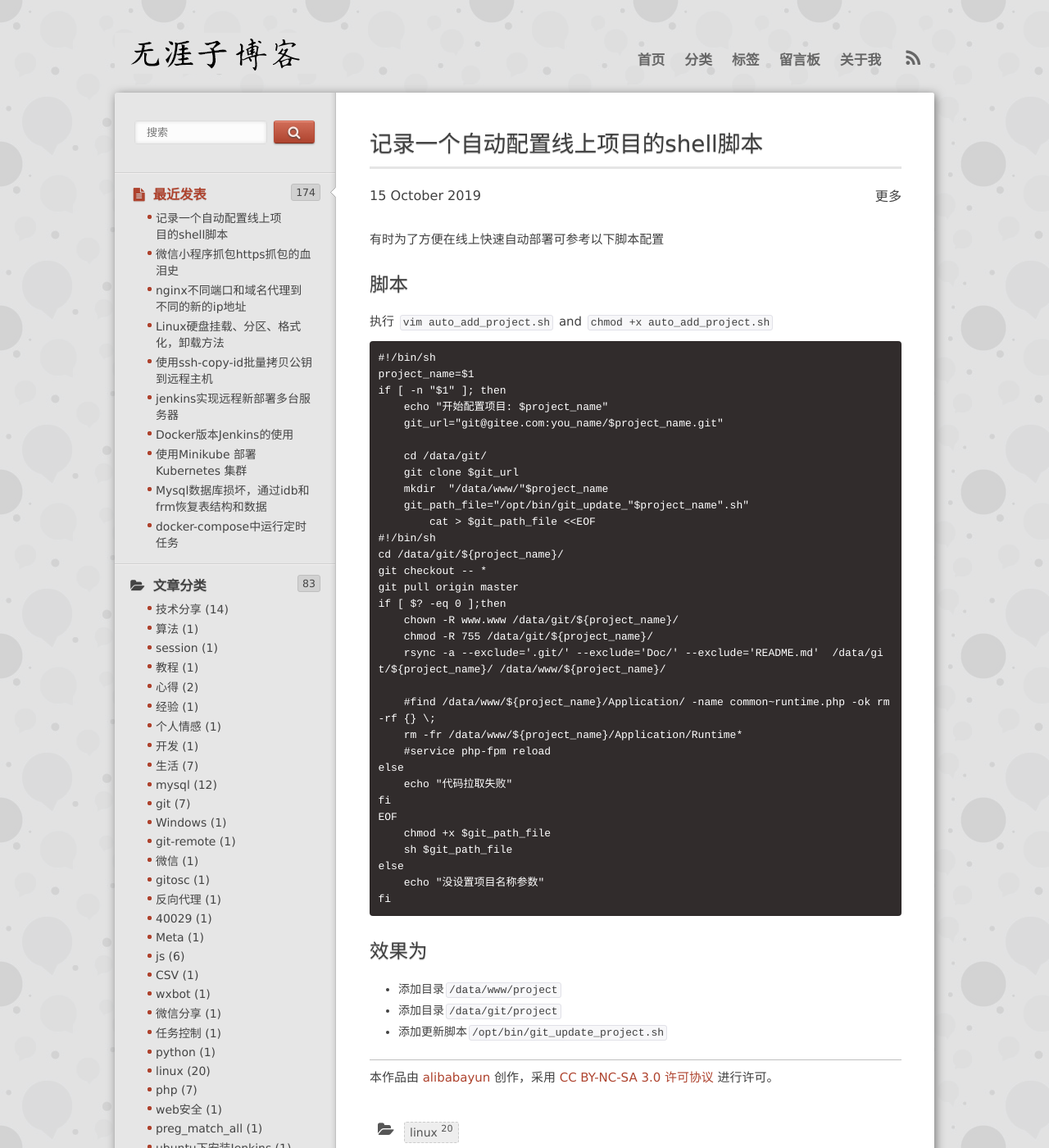
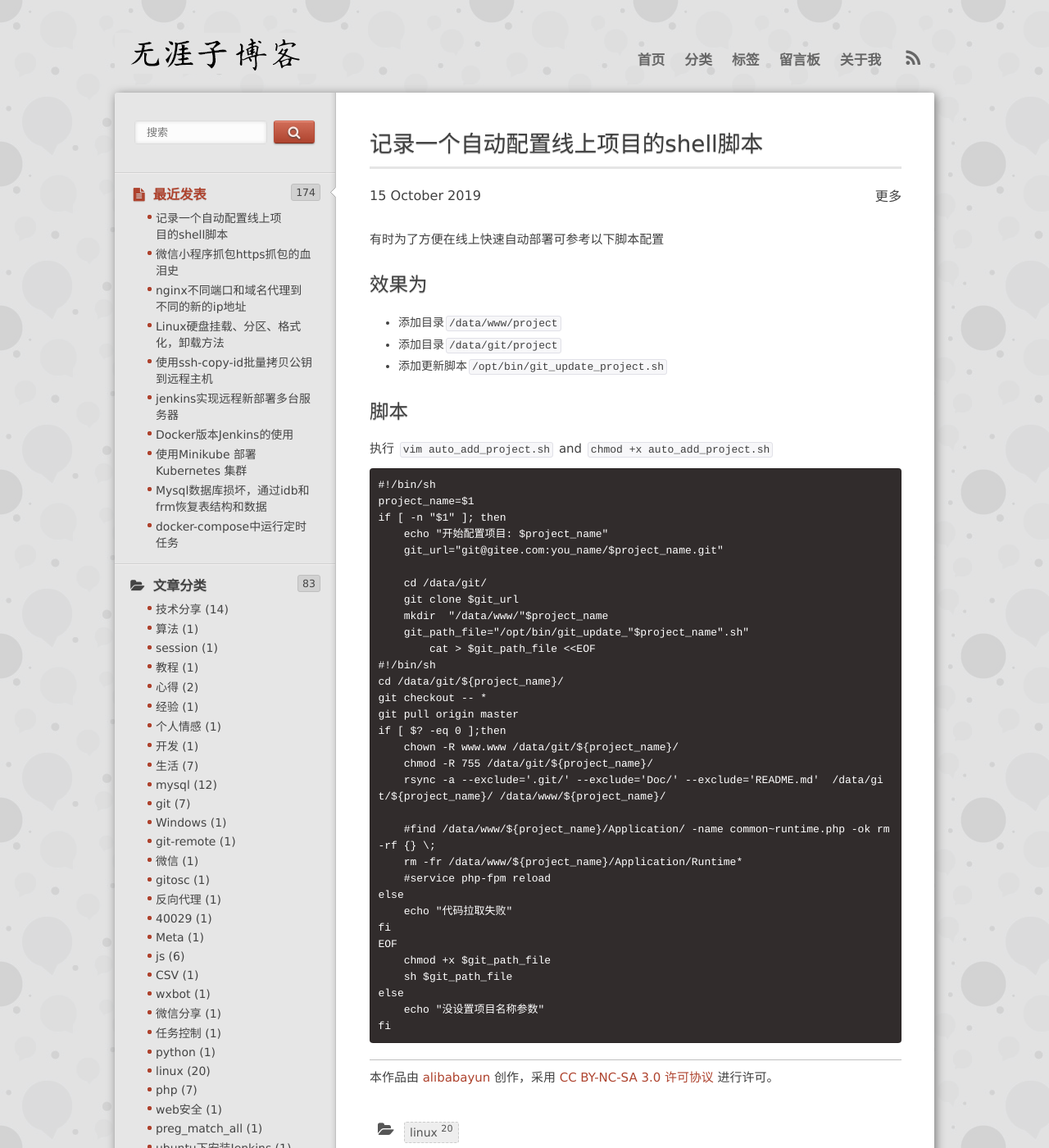
Before and after one commit to alibabayun/alibabayun.github.io, a Jekyll site: the page built from _posts/2019/2019-10-15-linux-shell-auto.md, in a window 1280 px wide and 1400 px high. Shown: the whole window at 82% size. Built offline with Jekyll 4.4.1, drawn with Linux system fonts in a browser that asks for light colours; nearby versions of some CDN libraries; library files that are not in the unit come from our copies; comment, search, counter and statistics services are not loaded; some of the changed lines change nothing that is shown.

Commit message:
add new arilte

````diff
--- a/_posts/2019/2019-10-15-linux-shell-auto.md
+++ b/_posts/2019/2019-10-15-linux-shell-auto.md
@@ -7,6 +7,11 @@ category: "linux"
 tags: ["linux"]
 ---
 有时为了方便在线上快速自动部署可参考以下脚本配置
+
+## 效果为
+- 添加目录`/data/www/project`
+- 添加目录`/data/git/project`
+- 添加更新脚本`/opt/bin/git_update_project.sh`
 
 ## 脚本
 执行 `vim auto_add_project.sh` and `chmod +x auto_add_project.sh`
@@ -45,8 +50,3 @@ else
     echo "没设置项目名称参数"
 fi
 ```
-
-## 效果为
-- 添加目录`/data/www/project`
-- 添加目录`/data/git/project`
-- 添加更新脚本`/opt/bin/git_update_project.sh`
````
